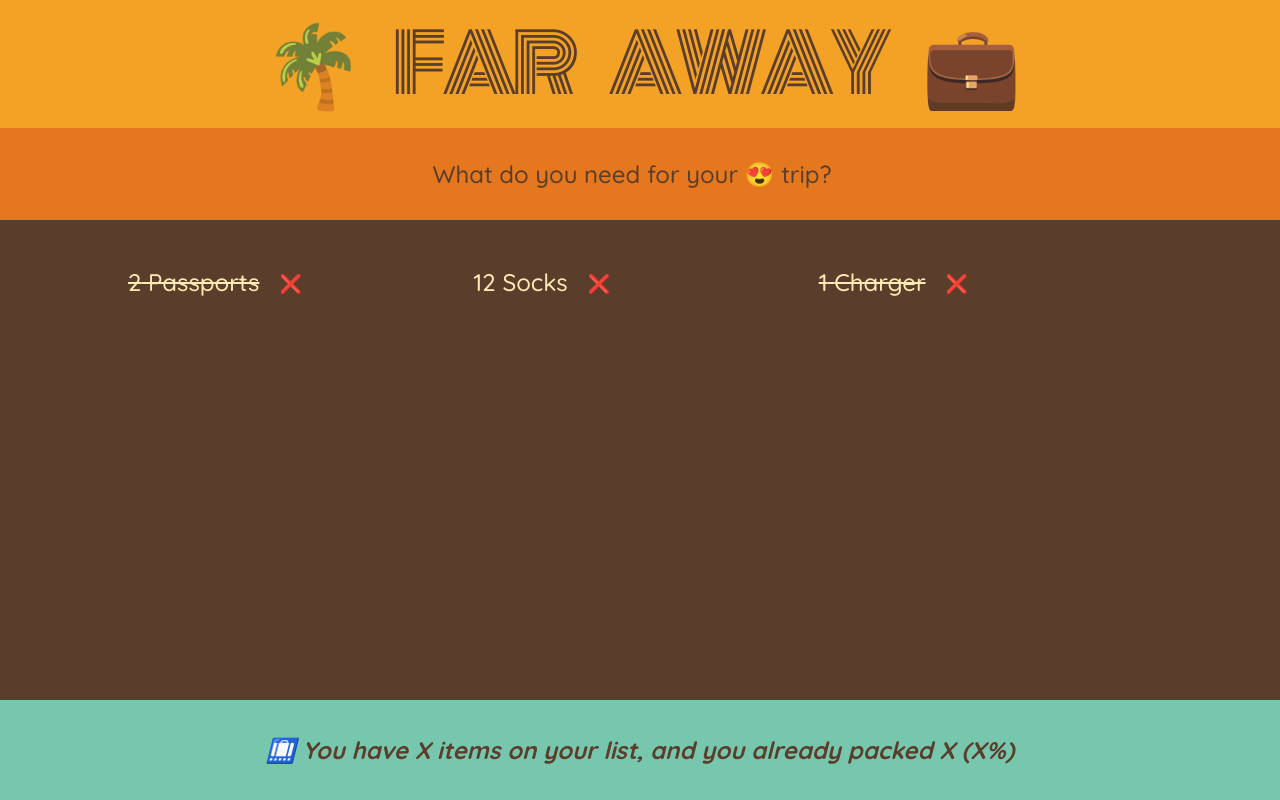
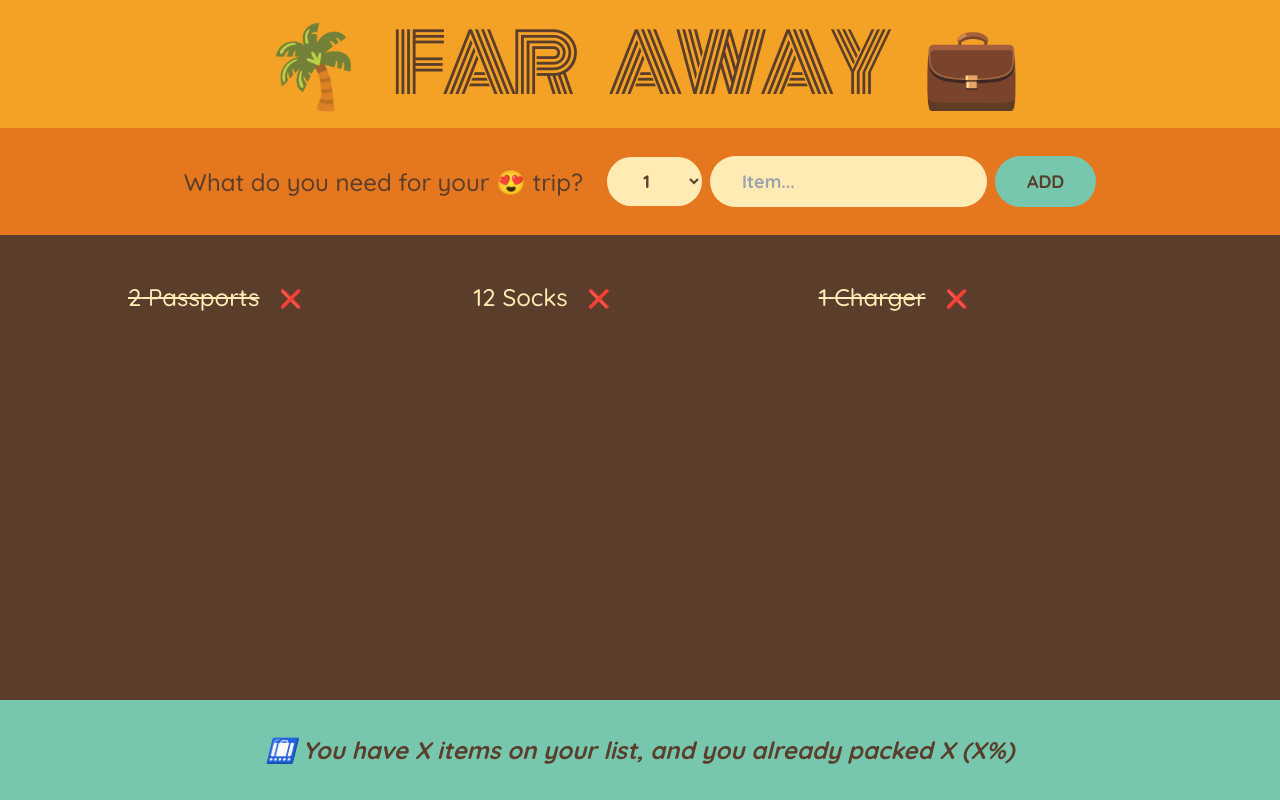
Before and after one commit to luyvannda/travel-list, a React (Vite) app: page / in a window 1280 px wide. Built offline with nearby package versions, Linux system fonts and the light colour scheme.

Commit message:
add form elements and style them with tailwind

```diff
--- a/src/components/Form.tsx
+++ b/src/components/Form.tsx
@@ -1,9 +1,22 @@
 export default function Form() {
   return (
-    <div className="flex-center gap-[0.8rem] bg-[#e5771f] px-0 py-[2.8rem]">
+    <form className="flex-center gap-[0.8rem] bg-[#e5771f] px-0 py-[2.8rem]">
       <h3 className="mr-[1.6rem] text-[2.4rem]">
         What do you need for your 😍 trip?
       </h3>
-    </div>
+      <select className="cursor-pointer rounded-[10rem] bg-[#ffebb3] px-[3.2rem] py-[1.2rem] text-[1.8rem] font-bold text-[#5a3e2b]">
+        <option value="1">1</option>
+        <option value="2">2</option>
+        <option value="3">3</option>
+      </select>
+      <input
+        className="cursor-pointer rounded-[10rem] bg-[#ffebb3] px-[3.2rem] py-[1.2rem] text-[1.8rem] font-bold text-[#5a3e2b]"
+        type="text"
+        placeholder="Item..."
+      />
+      <button className="cursor-pointer rounded-[10rem] bg-[#76c7ad] px-[3.2rem] py-[1.2rem] text-[1.8rem] font-bold uppercase text-[#5a3e2b]">
+        Add
+      </button>
+    </form>
   );
 }
--- a/src/index.css
+++ b/src/index.css
@@ -13,21 +13,6 @@
     @apply text-[2.4rem] font-medium text-[#5a3e2b];
     font-family: "Quicksand", sans-serif;
   }
-
-  /* button */
-
-  select,
-  input {
-    background-color: #ffebb3;
-    color: #5a3e2b;
-    font-family: inherit;
-    border: none;
-    border-radius: 10rem;
-    padding: 1.2rem 3.2rem;
-    font-weight: 700;
-    @apply text-[1.8rem];
-    cursor: pointer;
-  }
 }
 
 @layer components {
@@ -41,11 +26,6 @@
   .flex-center {
     @apply flex items-center justify-center;
   }
-}
-
-.add-form button {
-  text-transform: uppercase;
-  background-color: #76c7ad;
 }
 
 /* .list {
```
Also changed, not shown: 1 other file (tests, documents, lock files or other folders).
